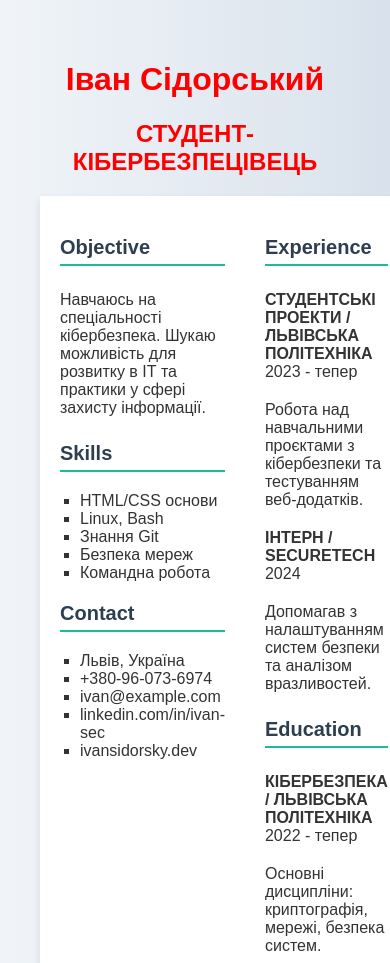
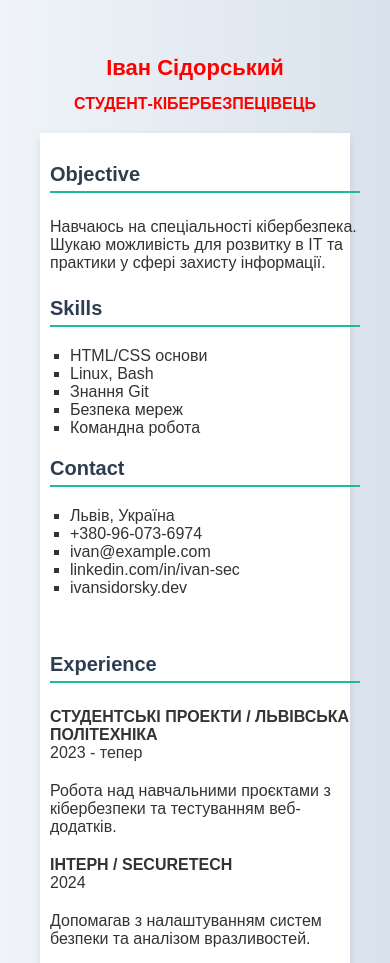
Before and after one commit to IvanSidorskyi/lab5sidorskyi, a plain HTML site: page index.html in a window 390 px wide. Shown: the top 963 px of the page. Drawn offline with Linux system fonts and the light colour scheme; no server answers.

Commit message:
Update styles.css
оновлення для телефонів йоу

```diff
--- a/styles.css
+++ b/styles.css
@@ -161,3 +161,23 @@ body.dark #modal button[type="submit"] {
 body.dark #modal button[type="submit"]:hover {
     background-color: #16a085;
 }
+
+@media (max-width: 768px) {
+    table {
+        display: block;
+    }
+
+    td {
+        display: block;
+        width: 100%;
+        padding: 10px;
+    }
+
+    h1 {
+        font-size: 22px;
+    }
+
+    h2 {
+        font-size: 16px;
+    }
+}
```
